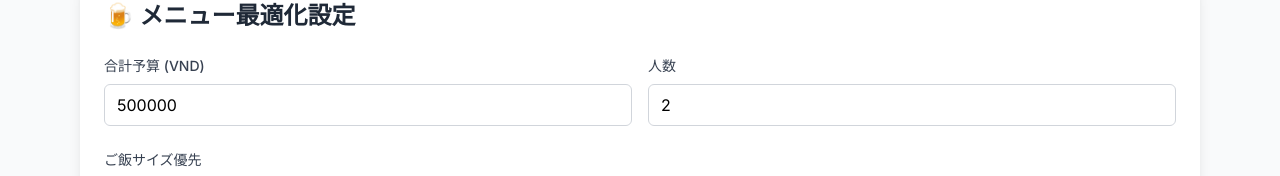
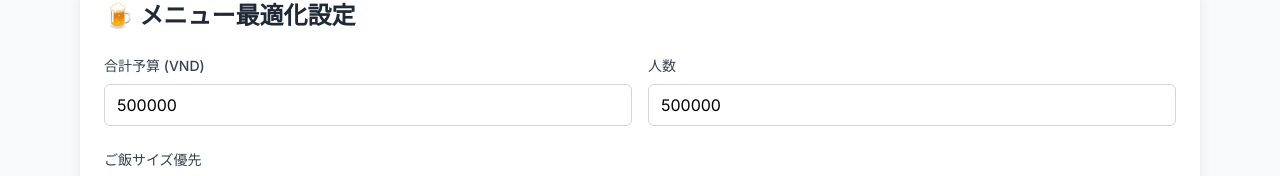
Before and after one commit to taiga0309/kimura-sup, a Next.js app: page / in a window 1280 px wide. Shown: the part 160-336 px from the top of the page. Built offline with nearby package versions, Linux system fonts and the light colour scheme.

Commit message:
Update MenuForm.tsx

```diff
--- a/src/components/MenuForm.tsx
+++ b/src/components/MenuForm.tsx
@@ -52,14 +52,15 @@ export default function MenuForm({ onSubmit }: MenuFormProps) {
             <label className="block text-sm font-medium text-gray-700 mb-2">
               人数
             </label>
-            <input
-              type="number"
-              value={formData.people}
-              onChange={(e) => setFormData({...formData, people: Number(e.target.value)})}
-              className="w-full px-3 py-2 border border-gray-300 rounded-md focus:outline-none focus:ring-2 focus:ring-primary"
-              min="1"
-              max="10"
-            />
+           <input
+            type="number"
+            value={formData.budget || ''}
+            onChange={(e) => setFormData({...formData, budget: e.target.value === '' ? 0 : Number(e.target.value)})}
+            placeholder="500000"
+            className="w-full px-3 py-2 border border-gray-300 rounded-md focus:outline-none focus:ring-2 focus:ring-primary"
+            min="0"
+            step="10000"
+　　　　　　/>
           </div>
         </div>
 
```
